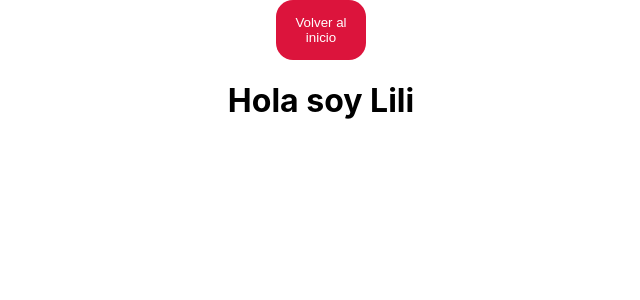
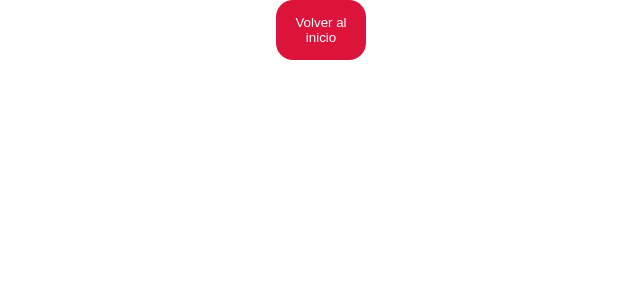
Before and after one commit to KarinaKanoDev/Practica-Talent, a React (Create React App) app: page /Lili in a window 1280 px wide. Shown: the top 300 px of the page, without its empty margins (319-959 px from the left). Built offline with nearby package versions, Linux system fonts and the light colour scheme.

Commit message:
Revert "Creación de un párrafo en el componente Lili "

```diff
--- a/src/Components/Lili/Lili.jsx
+++ b/src/Components/Lili/Lili.jsx
@@ -5,7 +5,6 @@ const Lili = () => {
     return (
         <Fragment>
             <BotonHomePage />
-            <h1>Hola soy Lili</h1>
         </Fragment>
      );
 }
```
